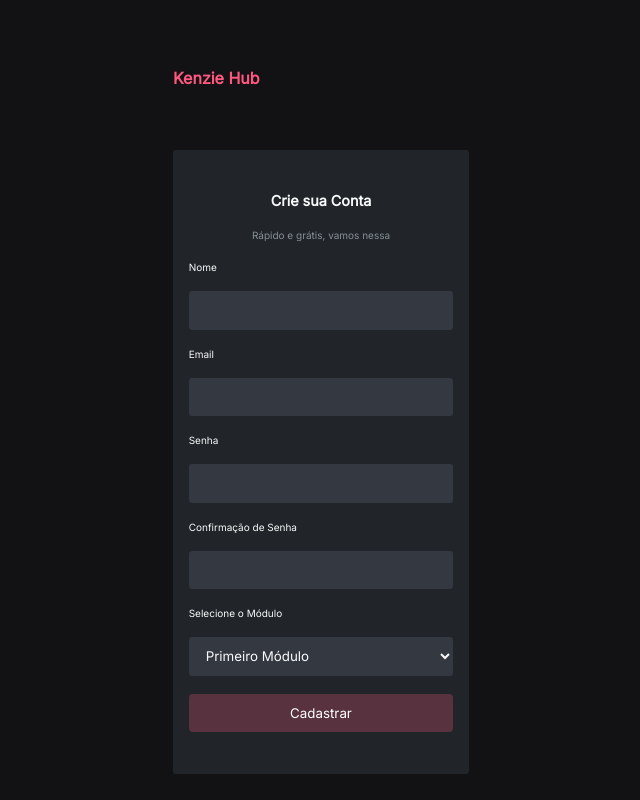
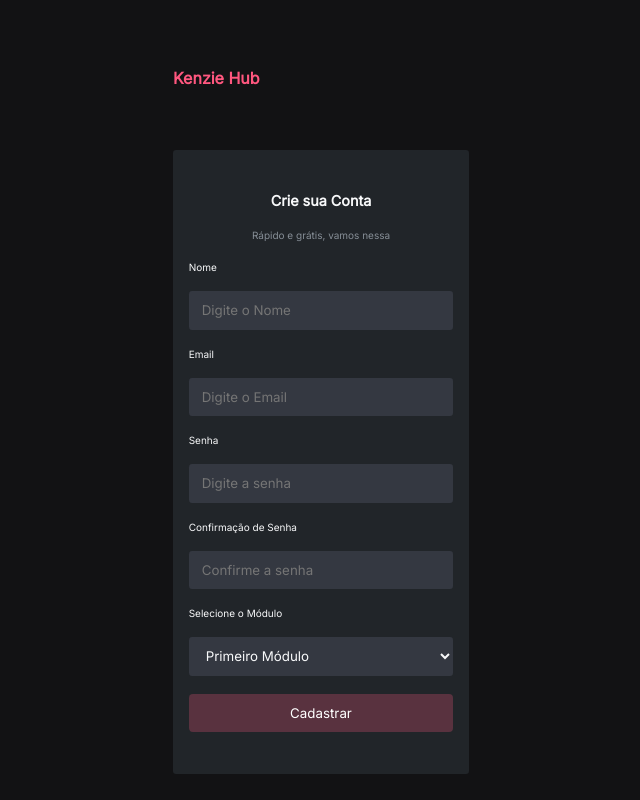
Before and after one commit to Kenzie-Academy-Brasil-Developers/react-entrega-s2-kenzie-hub-mporto1994, a React (Create React App) app: page /Register in a window 1280 px wide. Shown: the whole page, without its empty margins (319-959 px from the left). Built offline with nearby package versions, Linux system fonts and the light colour scheme.

Commit message:
feat: Formulário struct and the api request has been made

```diff
--- a/src/pages/Register/index.jsx
+++ b/src/pages/Register/index.jsx
@@ -1,7 +1,45 @@
+import axios from "axios"
+import { useForm } from "react-hook-form"
 import { Container } from "../../components/Container"
 import { RegisterDivS } from "./styles"
+import * as yup from 'yup';
+import { yupResolver } from '@hookform/resolvers/yup';
 
 const Register = () => {
+    const schema = yup.object().shape({
+        name: yup.string().required("Nome obrigatório"),
+        email: yup.string().required("E-mail obrigatório").email("E-mail inválido"),
+        password: yup.string().required("E-mail obrigatório"),
+        passwordConfirm: yup.string().required("E-mail obrigatório"),
+        course_module: yup.string().required("E-mail obrigatório")
+    })
+    const {register,handleSubmit} = useForm({
+        resolver:yupResolver(schema)
+    })
+
+    const applyRegister = (data) =>{
+        console.log(data)
+        axios.post('https://kenziehub.herokuapp.com/users',{
+            name:data.name,
+            contact:"something",
+            bio:"garbage",
+            password:data.password,
+            email:data.email,
+            course_module:data.course_module
+            }
+            .then((response)=>{
+                console.log(response)
+            })
+            .catch((err)=>{
+                console.log(err)
+            })
+        )
+    }
+
+
+
+
+
 
     return(
         <Container>
@@ -9,27 +47,27 @@ const Register = () => {
             <RegisterDivS>
                 <h2>Crie sua Conta</h2>
                 <span>Rápido e grátis, vamos nessa</span>
-                <form action="">
-                    <label htmlFor="">Nome
-                        <input type="text" />
+                <form onSubmit={handleSubmit(applyRegister)}>
+                    <label>Nome
+                        <input type="text" placeholder="Digite o Nome"    {...register("name")}/>
                     </label>
-                    <label htmlFor="">Email
-                        <input type="text" />
+                    <label>Email
+                        <input type="text" placeholder="Digite o Email"   {...register("email")}/>
                     </label>
-                    <label htmlFor="">Senha
-                        <input type="text" />
+                    <label>Senha
+                        <input type="text" placeholder="Digite a senha"   {...register("password")}/>
                     </label>
-                    <label htmlFor="">Confirmação de Senha
-                        <input type="text" />
+                    <label>Confirmação de Senha
+                        <input type="text" placeholder="Confirme a senha" {...register("passwordConfirm")}/>
                     </label>
-                    <label htmlFor="">Selecione o Módulo
-                        <select >
-                            <option value="">Primeiro Módulo</option>
-                            <option value="">Segundo Módulo</option>
-                            <option value="">Terceiro Módulo</option>
-                            <option value="">Quarto Módulo</option>
-                            <option value="">Quinto Módulo</option>
-                            <option value="">Sexto Módulo</option>
+                    <label >Selecione o Módulo
+                        <select  >
+                            <option value="Primeiro módulo (Introdução ao Frontend)" {...register("course_module")}>Primeiro Módulo</option>
+                            <option value="Segundo módulo (Frontend Avançado)"       {...register("course_module")}>Segundo Módulo</option>
+                            <option value="Terceiro módulo (Introdução ao Backend)"  {...register("course_module")}>Terceiro Módulo</option>
+                            <option value="Quarto módulo (Backend Avançado)"         {...register("course_module")}>Quarto Módulo</option>
+                            {/* <option value="">Quinto Módulo</option> */}
+                            {/* <option value="">Sexto Módulo</option> */}
                         </select>
                     </label>
                     <button type="submit">Cadastrar</button>
```
Also changed, not shown: src/services/api.js (added, +7 -0 lines).
